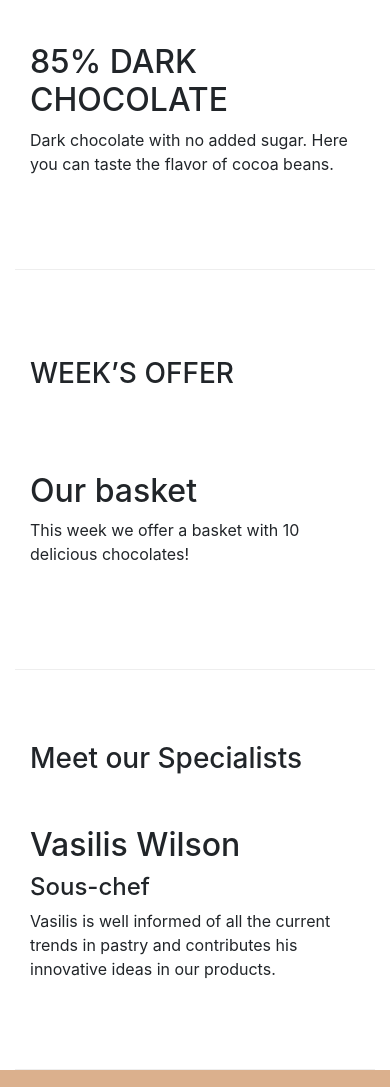
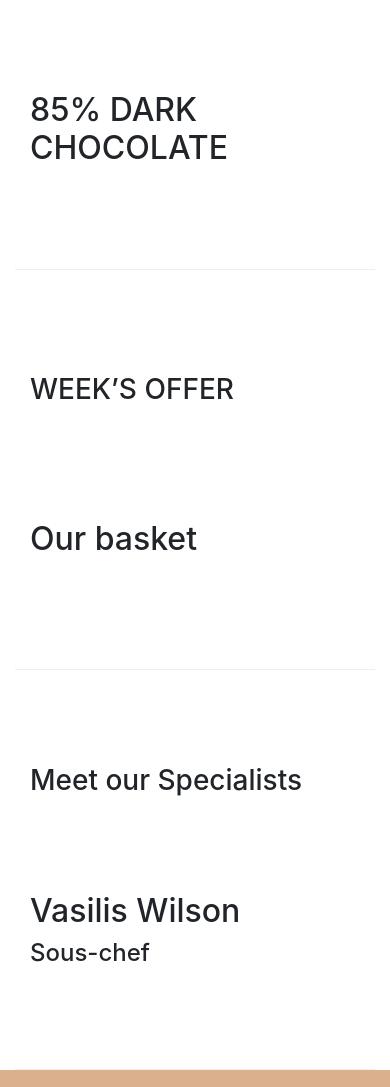
Before and after one commit to JimKos21/leChocolat, a website: page index.html in a window 390 px wide. Shown: the part 463-1550 px from the top of the page. Drawn offline with nearby package versions, Linux system fonts and the light colour scheme.

Commit message:
Bootstrap Assignment 1 Task 3

```diff
--- a/index.html
+++ b/index.html
@@ -35,7 +35,7 @@
             </div>
             <div class="col-sm col-md">
                 <h2>85% DARK CHOCOLATE</h2>
-                <p class=".d-none .d-sm-block">Dark chocolate with no added sugar. Here you can taste the flavor of cocoa beans.</p>
+                <p class="d-none d-sm-block">Dark chocolate with no added sugar. Here you can taste the flavor of cocoa beans.</p>
             </div>
         </div>
 
@@ -46,7 +46,7 @@
             </div>
             <div class="col-sm col-md">
                 <h2>Our basket</h2>
-                <p class=".d-none .d-sm-block">This week we offer a basket with 10 delicious chocolates! </p>
+                <p class="d-none d-sm-block">This week we offer a basket with 10 delicious chocolates! </p>
             </div>
         </div>
 
@@ -57,7 +57,7 @@
             <div class="col-sm col-md">
                 <h2>Vasilis Wilson </h2>
                 <h4>Sous-chef</h4>
-                <p class=".d-none .d-sm-block">Vasilis is well informed of all the current trends in pastry and contributes his innovative ideas in
+                <p class="d-none d-sm-block">Vasilis is well informed of all the current trends in pastry and contributes his innovative ideas in
                     our products.</p>
             </div>
         </div>
```
